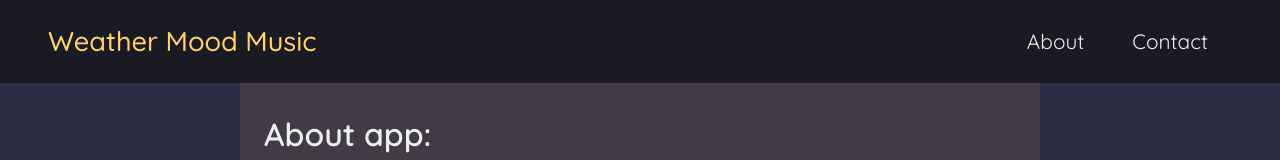
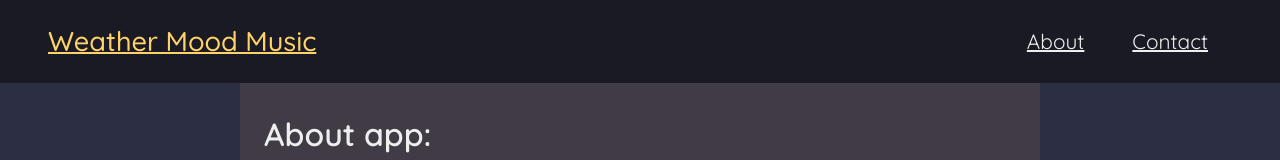
Before and after one commit to xale-a/weather-mood-music, a Next.js app: page /about in a window 1280 px wide. In both pictures the pointer is over the link "Weather Mood Music". Shown: the top 160 px of the page. Built offline with nearby package versions, Linux system fonts and the light colour scheme.

Commit message:
Refactor global link style

```diff
--- a/components/MobileNav.module.css
+++ b/components/MobileNav.module.css
@@ -25,6 +25,10 @@
   background-color: var(--primary-color-dark);
   transition: 200ms ease-in;
   z-index: 100;
+}
+
+.mobileNav a {
+  text-decoration: none;
 }
 
 .out {
--- a/components/Navbar.module.css
+++ b/components/Navbar.module.css
@@ -6,6 +6,10 @@
   align-items: center;
   padding: 1.2rem 3rem;
   background-color: var(--primary-color-dark);
+}
+
+.navbar a {
+  text-decoration: none;
 }
 
 .logo {
@@ -27,10 +31,6 @@
   transition: 200ms ease;
 }
 
-.link:hover {
-  color: var(--accent-color);
-}
-
 @media only screen and (max-width: 80.75em) {
   .navbar {
     position: sticky;
@@ -40,10 +40,6 @@
 
   .logo:hover {
     color: var(--accent-color);
-  }
-
-  .link:hover {
-    color: currentColor;
   }
 
   .refresh {
--- a/components/TrackModal.module.css
+++ b/components/TrackModal.module.css
@@ -11,10 +11,6 @@
 
 .container a {
   transition: 200ms ease;
-}
-
-.container a:hover {
-  color: var(--accent-color);
 }
 
 .info {
@@ -70,18 +66,6 @@
 
 .close:active {
   background-color: var(--primary-color-light);
-}
-
-
-@media only screen and (max-width: 80.75em) {
-  .container a {
-    text-decoration: underline;
-    text-underline-offset: 1px;
-  }
-
-  .container a:hover {
-    color: currentColor;
-  }
 }
 
 @media only screen and (max-width: 55em) {
--- a/styles/About.module.css
+++ b/styles/About.module.css
@@ -9,10 +9,6 @@
 
 .container h1 {
   margin-bottom: 1.5rem;
-}
-
-.container a:hover {
-  color: var(--accent-color);
 }
 
 .container p {
@@ -30,15 +26,6 @@
   .container {
     margin-right: auto;
   }
-
-  .container a {
-    text-decoration: underline;
-    text-underline-offset: 1px;
-  }
-
-  .container a:hover {
-    color: currentColor;
-  }
 }
 
 @media only screen and (max-width: 43.25em) {
--- a/styles/Contact.module.css
+++ b/styles/Contact.module.css
@@ -16,10 +16,6 @@
   align-items: center;
   gap: 0.7rem;
   margin-left: 0.5rem;
-}
-
-.container a:hover {
-  color: var(--accent-color);
 }
 
 .container a:hover svg {
@@ -43,15 +39,6 @@
     margin-right: auto;
   }
 
-  .container a {
-    text-decoration: underline;
-    text-underline-offset: 1px;
-  }
-
-  .container a:hover {
-    color: currentColor;
-  }
-
   .container a:hover svg {
     fill: currentColor;
   }
--- a/styles/globals.css
+++ b/styles/globals.css
@@ -36,7 +36,24 @@ body {
   color: var(--light-gray);
 }
 
-a {
+a:link,
+a:visited {
   color: inherit;
   text-decoration: none;
 }
+
+a:hover {
+  color: var(--accent-color);
+}
+
+@media only screen and (max-width: 80.75em) {
+  a:link,
+  a:visited {
+    text-decoration: underline;
+    text-underline-offset: 1px;
+  }
+
+  a:hover {
+    color: currentColor;
+  }
+}
```
Also changed, not shown: components/Track.module.css (+0 -10 lines).
